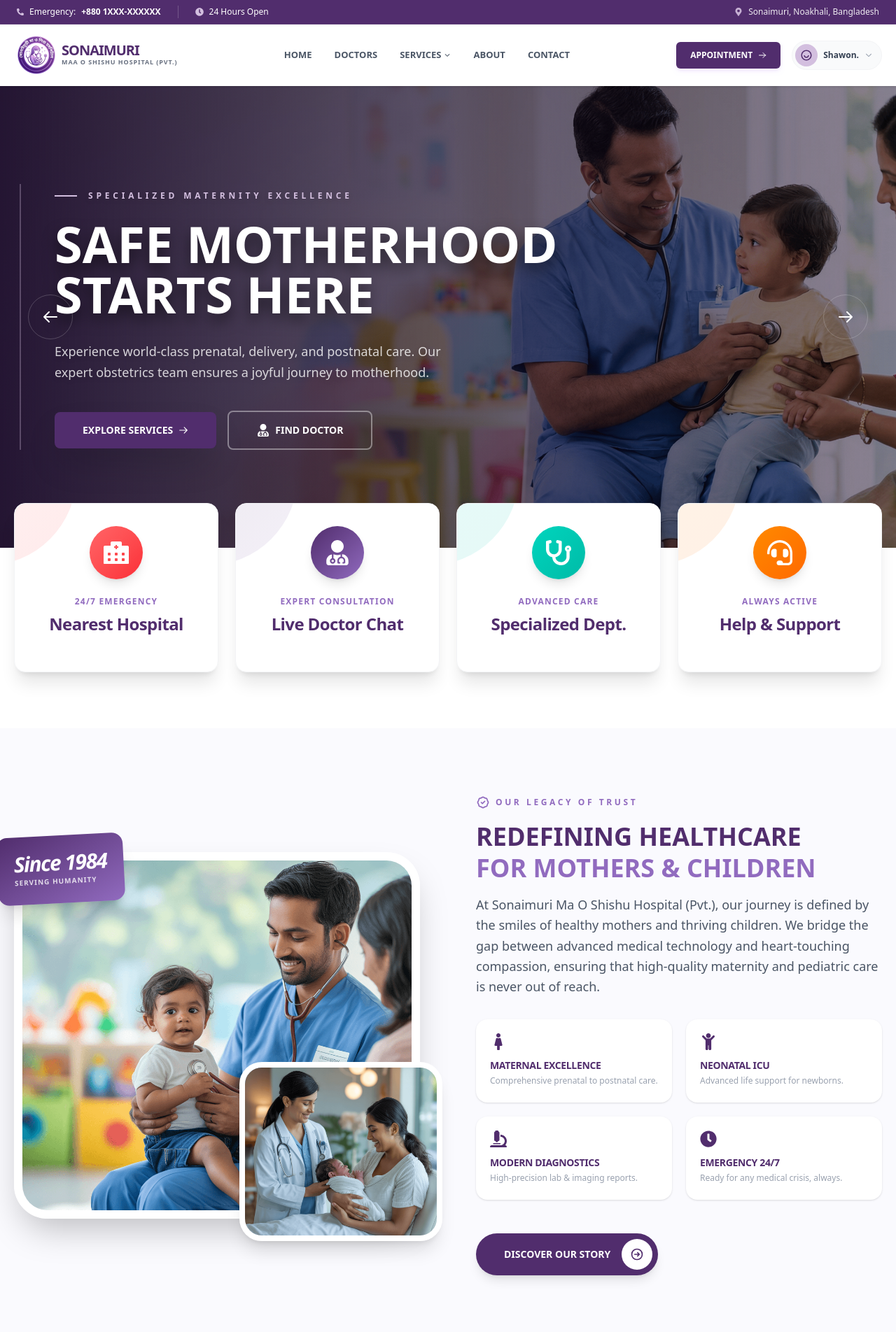
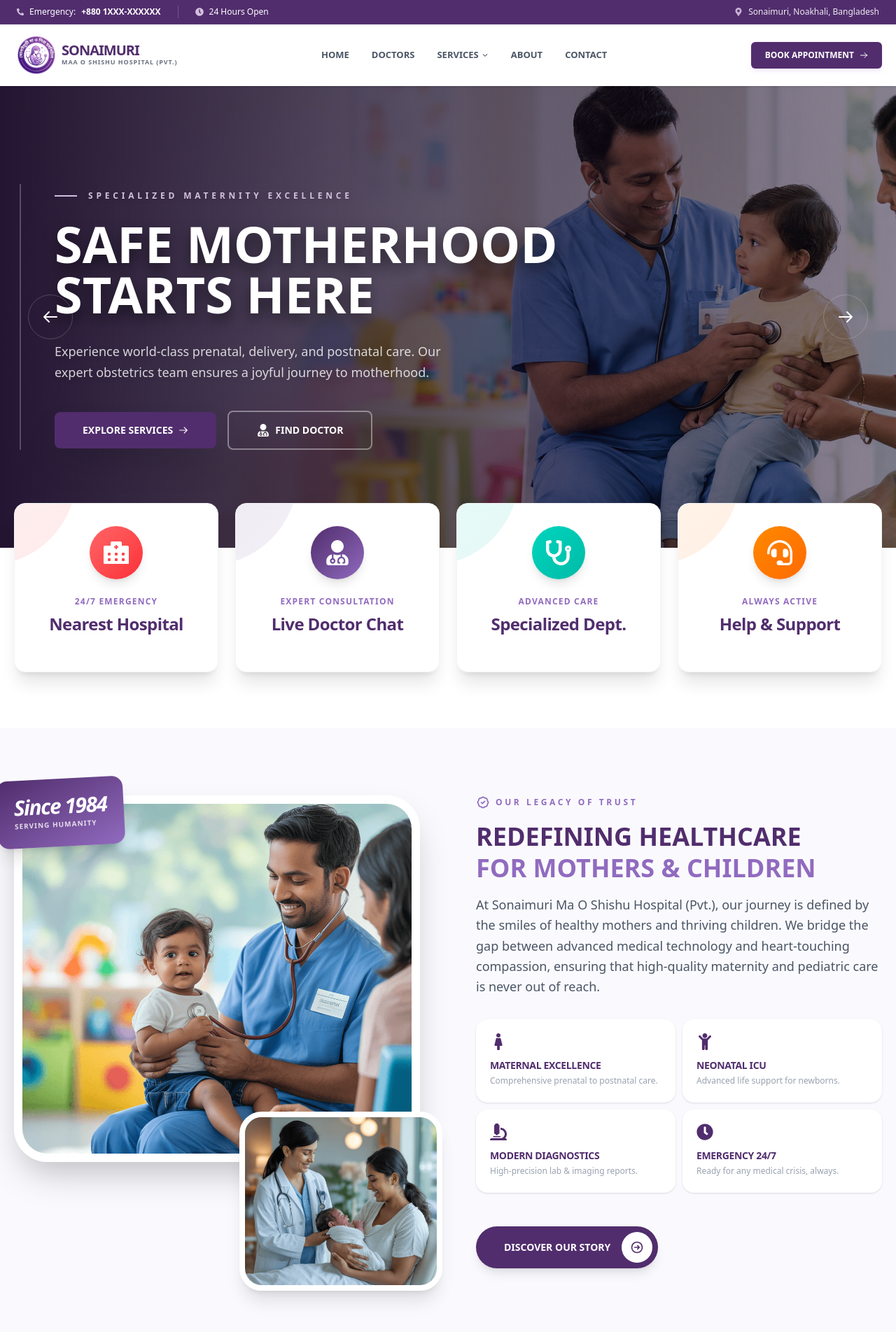
Before and after one commit to hrlimonnkb/sonaimuri-hospital, a Next.js app: page / in a window 1280 px wide. Shown: the top 1904 px of the page at 70% size. Built offline with nearby package versions, Linux system fonts and the light colour scheme.

Commit message:
Update AboutUs and MainNav components for improved layout and accessibility

```diff
--- a/src/app/components/Home/AboutUs.jsx
+++ b/src/app/components/Home/AboutUs.jsx
@@ -38,7 +38,7 @@ export default function AboutUs() {
   return (
     <section className="py-24 bg-[#FAFAFE] relative px-5">
       <div className="max-width-wrapper">
-        <div className="flex flex-col lg:flex-row items-center gap-12 lg:gap-20">
+        <div className="flex flex-col lg:flex-row gap-12 lg:gap-20">
 
           {/* LEFT: The "Visionary" Image Layout */}
           <div className="flex-1 relative w-full group">
@@ -84,7 +84,7 @@ export default function AboutUs() {
             </div>
 
             {/* Unique Vertical Feature Cards */}
-            <div className="grid grid-cols-1 sm:grid-cols-2 gap-5">
+            <div className="grid grid-cols-1 sm:grid-cols-2 gap-2.5">
               {clinicalFeatures.map((item) => (
                 <div key={item.id} className="p-5 rounded-2xl bg-white border-b-4 border-transparent hover:border-[#916BBF] shadow-sm hover:shadow-md transition-all duration-300">
                   <div className="text-[#512D6D] text-2xl mb-3">{item.icon}</div>
--- a/src/app/components/layout/Header/MainNav.jsx
+++ b/src/app/components/layout/Header/MainNav.jsx
@@ -15,7 +15,7 @@ const SERVICES_LIST = [
 ];
 
 export default function MainNav() {
-  const [isDropdownOpen, setIsDropdownOpen] = useState(false);
+  // const [isDropdownOpen, setIsDropdownOpen] = useState(false);
   const [isMobileMenuOpen, setIsMobileMenuOpen] = useState(false);
   const [isServicesOpen, setIsServicesOpen] = useState(false);
   const [isMobileServicesOpen, setIsMobileServicesOpen] = useState(false);
@@ -72,11 +72,11 @@ export default function MainNav() {
         {/* --- ACTIONS --- */}
         <div className="flex items-center gap-2 md:gap-4">
           <Link href="/appointment" className="hidden sm:flex bg-[#512d6d] text-white px-5 py-2.5 rounded-md text-[12px] font-bold items-center gap-2 hover:bg-[#35055a] shadow-md shadow-purple-100 transition-all">
-            APPOINTMENT <HiOutlineArrowRight />
+            BOOK APPOINTMENT <HiOutlineArrowRight />
           </Link>
 
           {/* User Profile */}
-          <div className="relative">
+          {/* <div className="relative">
             <button onClick={() => setIsDropdownOpen(!isDropdownOpen)} className="flex items-center gap-2 bg-gray-50 border border-gray-100 rounded-full p-1 pr-3">
               <div className="w-8 h-8 rounded-full bg-[#D3BFDF] flex items-center justify-center text-[#512D6D]"><RiUserSmileLine className="text-lg" /></div>
               <span className="text-[12px] font-bold text-gray-700 hidden md:block">Shawon.</span>
@@ -92,7 +92,7 @@ export default function MainNav() {
                 </button>
               </div>
             )}
-          </div>
+          </div> */}
 
           {/* Hamburger (Mobile Only) */}
           <button className="lg:hidden text-2xl text-[#512D6D] p-2" onClick={() => setIsMobileMenuOpen(true)}>
```
